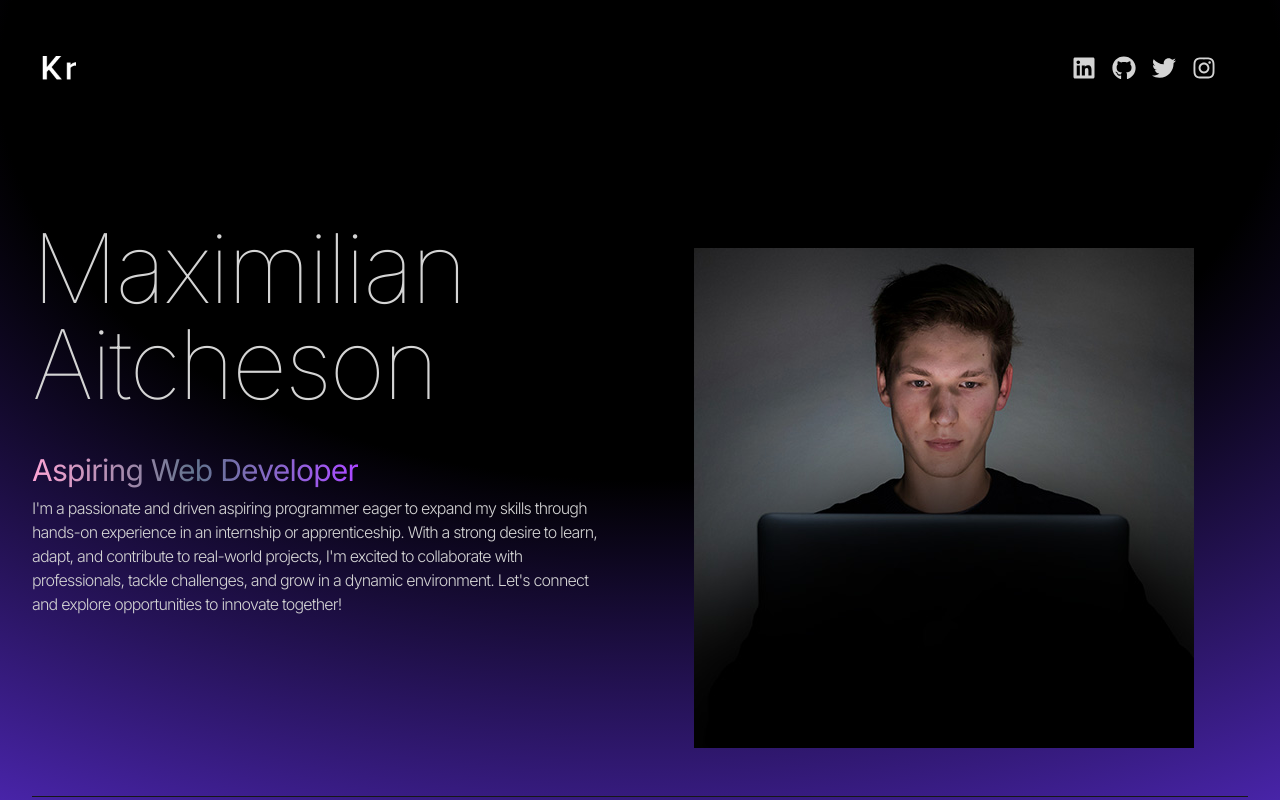
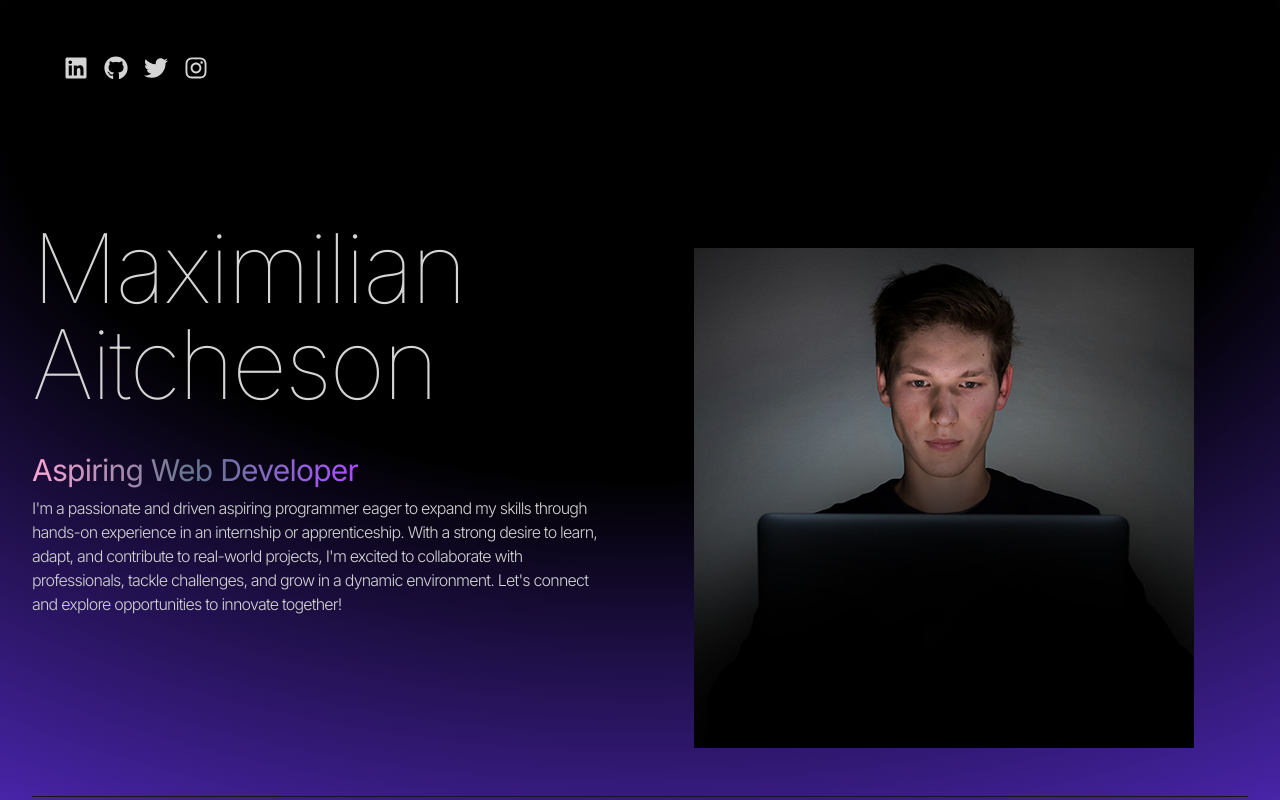
Before and after one commit to Mona-stery/Portfolio-Website, a React (Vite) app: page / in a window 1280 px wide. Shown: the top 800 px of the page. Built offline with nearby package versions, Linux system fonts and the light colour scheme.

Commit message:
remove logo import and associated markup from Navbar component

```diff
--- a/src/components/Navbar.jsx
+++ b/src/components/Navbar.jsx
@@ -1,12 +1,8 @@
-import logo from "../assets/KevinRushLogo.png";
 import { FaLinkedin, FaGithub, FaTwitter, FaInstagram } from 'react-icons/fa';
 
 const Navbar = () => {
     return (
     <nav className="mb-20 flex items-center justify-between py-6">
-      <div className="flex flex-shrink-0 items-center">
-        <img className="mx-2 w-10" src={logo} alt="logo" />
-      </div>
       <div className="m-8 flex items-center justify-center gap-4 text-2xl">
         <FaLinkedin />
         <FaGithub />
```
